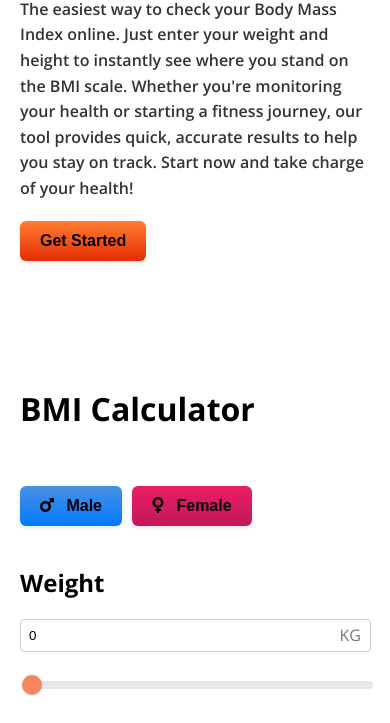
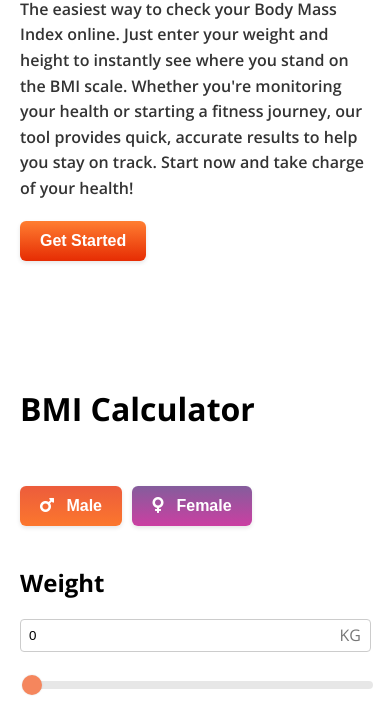
Before and after one commit to revou-fundamental-course/5-aug-24-FirPearce, a plain HTML site: page index.html in a window 390 px wide. Shown: the part 377-1100 px from the top of the page. Drawn offline with nearby package versions, Linux system fonts and the light colour scheme; some packages are replaced by stand-ins of ours; a script that the page names is missing.

Commit message:
refac: view mobile

```diff
--- a/index.html
+++ b/index.html
@@ -127,7 +127,7 @@
                 max="250"
                 value="0"
                 oninput="updateHeightSlider(this.value)" />
-              <span class="height-unit">CM</span>
+              <span class="height-unit">CM /</span>
               <span class="convert-m" id="convert-m">0</span>
               <span>M</span>
             </div>
--- a/public/css/main.css
+++ b/public/css/main.css
@@ -38,7 +38,7 @@ body {
   background-image: linear-gradient(-180deg, #ff7e31, #e62c03);
   border-radius: 6px;
   box-shadow: rgba(0, 0, 0, 0.1) 0 2px 4px;
-  color: #000000;
+  color: #ffffff;
   font-size: 16px;
   font-weight: 600;
   cursor: pointer;
@@ -67,12 +67,26 @@ body {
   margin-bottom: 20px;
 }
 
+/* Male button gradient */
 .male-button {
-  background-image: linear-gradient(-180deg, #4a90e2, #007aff);
+  background-image: linear-gradient(
+    -180deg,
+    #ec5c3c,
+    #fc772d
+  ); /* Red to Orange gradient */
 }
 
+/* Female button gradient */
 .female-button {
-  background-image: linear-gradient(-180deg, #e91e63, #c2185b);
+  background-image: linear-gradient(
+    -180deg,
+    #845d9c,
+    #cb3fa2
+  ); /* Purple to Pink gradient */
+}
+
+.female-button:hover {
+  background-color: rgba(0, 0, 0, 0.3); /* Darker backdrop on hover */
 }
 
 .btn-start i {
```
